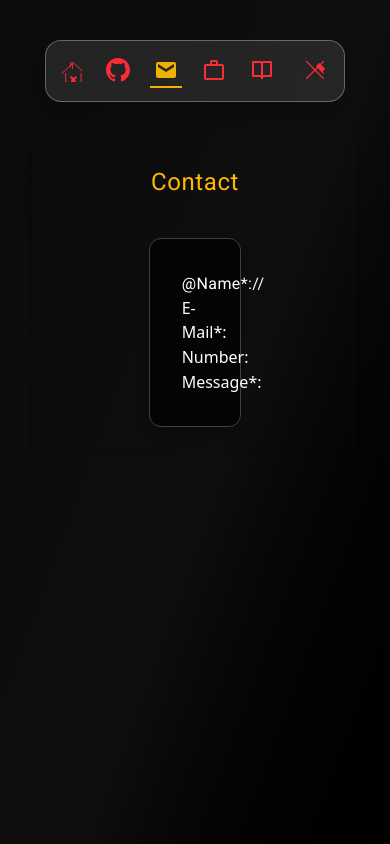
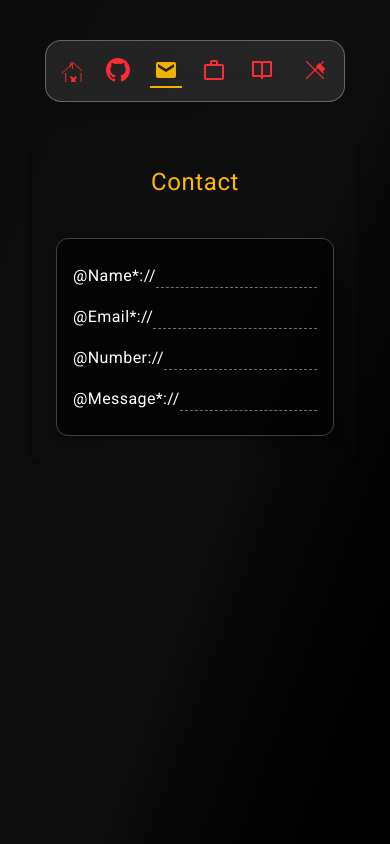
Before and after one commit to xscriptorcode/xscriptorcode.github.io, a Next.js app: page /contact in a window 390 px wide. Shown: the top 844 px of the page. Built offline with nearby package versions, Linux system fonts and the light colour scheme.

Commit message:
update contactpage responsive styles

```diff
--- a/src/app/contact/page.tsx
+++ b/src/app/contact/page.tsx
@@ -27,7 +27,7 @@ export default function Home() {
               parentClassName="text-2xl tracking-wide"
             />
           </h1>
-          <div className={`bg-black/70 border border-gray-700 rounded-xl shadow-lg px-8 py-8 w-full max-w-1/3 mx-auto`}>
+          <div className="bg-black/70 border border-gray-700 rounded-xl shadow-lg w-full max-w-lg mx-auto px-4 sm:px-6 lg:px-8 py-6 sm:py-8 lg:py-10 flex flex-col gap-4">
             <div className="flex items-center">
               <span className={`text-white ${Roboto_font.className}`}>
                 <DecryptedText
@@ -45,33 +45,69 @@ export default function Home() {
                 type="text"
                 id="name"
                 name="name"
+                required
                 className="bg-transparent border-0 border-b border-dashed border-gray-500 text-white focus:outline-none w-full"
               />
             </div>
             <div className="flex items-center">
-              <span className="w-24 text-white">E-Mail*:</span>
+              <span className={`text-white ${Roboto_font.className}`}>
+                <DecryptedText
+                  text="@Email*://"
+                  animateOn="view"
+                  sequential
+                  revealDirection="center"
+                  speed={90}
+                  maxIterations={60}
+                  encryptedClassName="text-blue-200 animate-pulse"
+                  parentClassName="tracking-wide"
+                />
+              </span>
               <input
                 type="text"
-                id="name"
-                name="name"
+                id="email"
+                name="email"
+                required
                 className="bg-transparent border-0 border-b border-dashed border-gray-500 text-white focus:outline-none w-full"
               />
             </div>
             <div className="flex items-center">
-              <span className="w-24 text-white">Number:</span>
+              <span className={`text-white ${Roboto_font.className}`}>
+                <DecryptedText
+                  text="@Number://"
+                  animateOn="view"
+                  sequential
+                  revealDirection="center"
+                  speed={90}
+                  maxIterations={60}
+                  encryptedClassName="text-blue-200 animate-pulse"
+                  parentClassName="tracking-wide"
+                />
+              </span>
               <input
                 type="text"
-                id="name"
-                name="name"
+                id="number"
+                name="number"
                 className="bg-transparent border-0 border-b border-dashed border-gray-500 text-white focus:outline-none w-full"
               />
             </div>
             <div className="flex items-center">
-              <span className="w-24 text-white">Message*:</span>
+              <span className={`text-white ${Roboto_font.className}`}>
+                <DecryptedText
+                  text="@Message*://"
+                  animateOn="view"
+                  sequential
+                  revealDirection="center"
+                  speed={90}
+                  maxIterations={60}
+                  encryptedClassName="text-blue-200 animate-pulse"
+                  parentClassName="tracking-wide"
+                />
+              </span>
               <input
                 type="text"
-                id="name"
-                name="name"
+                id="message"
+                name="message"
+                required
                 className="bg-transparent border-0 border-b border-dashed border-gray-500 text-white focus:outline-none w-full"
               />
             </div>
```
Also changed, not shown: 12 other files (tests, documents, lock files or other folders). Lines whose indentation alone changed are shown as unchanged.
